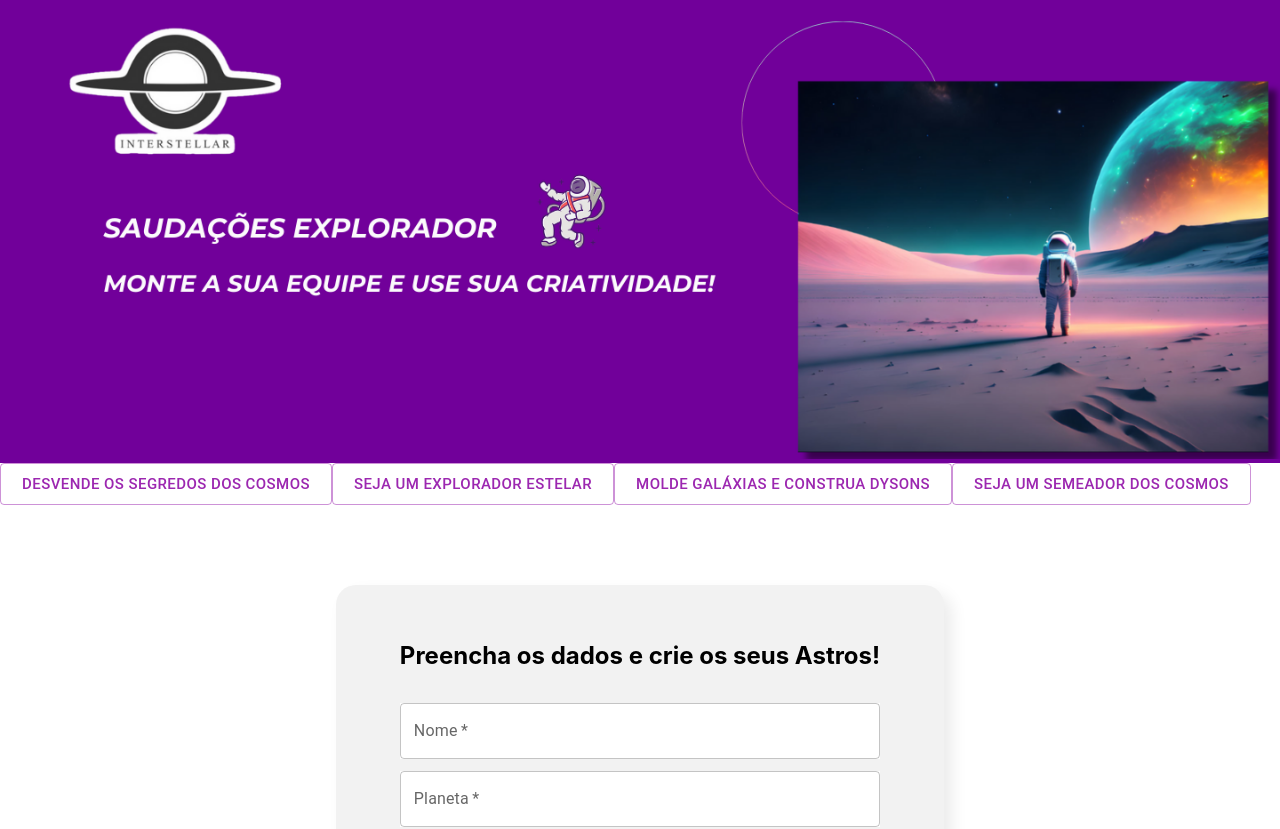
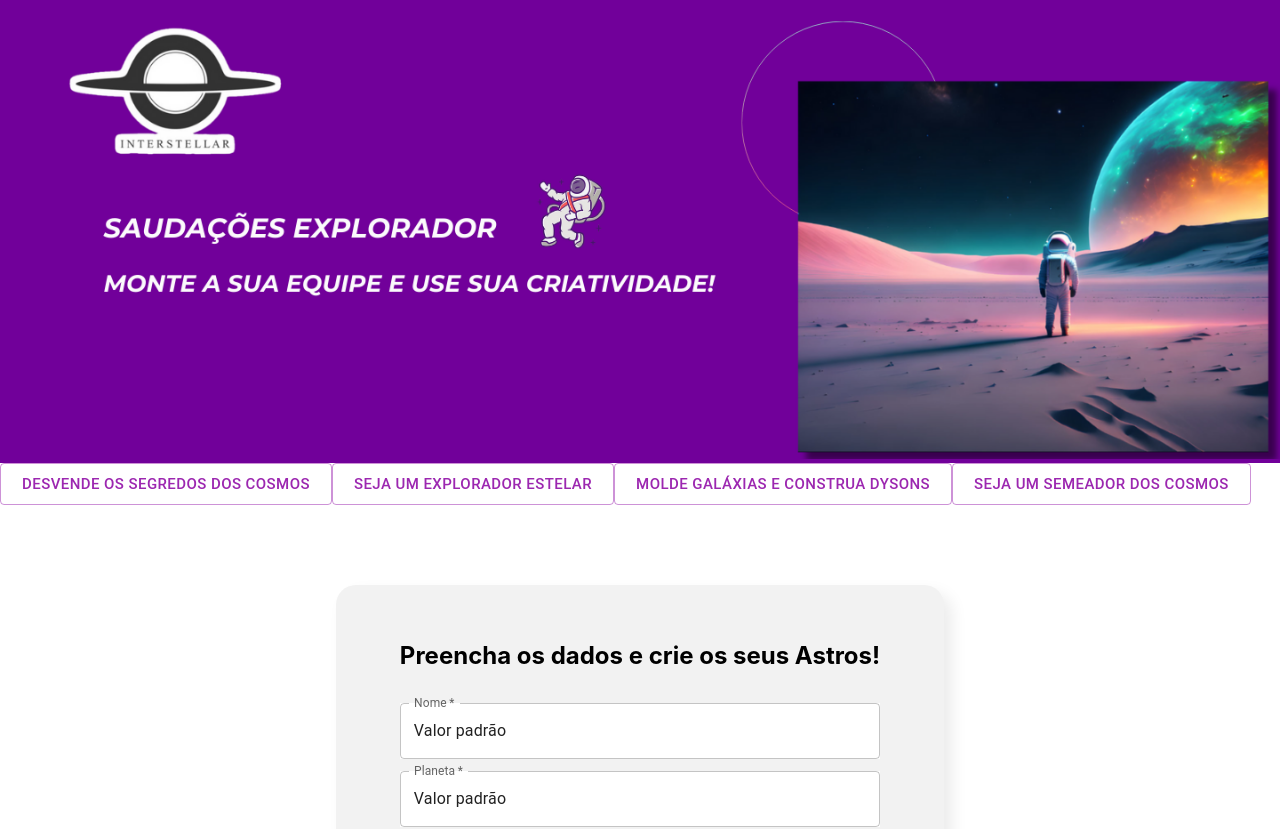
Before and after one commit to GuilhermeSerafim/interestelar, a React (Create React App) app: page / in a window 1280 px wide. Shown: the top 829 px of the page. Built offline with nearby package versions, Linux system fonts and the light colour scheme.

Commit message:
Entendo conceito de estados com o hook useState

```diff
--- a/src/componentes/TextField/index.jsx
+++ b/src/componentes/TextField/index.jsx
@@ -1,9 +1,22 @@
+import { useState } from 'react';
 import './TextField.css';
 import MUITextField from '@mui/material/TextField';
 const TextField = (props) => {
+
+    // valor - valor atual
+    // setValor - função cheia de mecanismo, no qual o react entende que deve renderizar o componente
+    const [valor, setValor] = useState("Valor padrão");
+
+    const aoDigitado = (e) => {
+        console.log(valor);
+        setValor(e.target.value);
+    }
+
     return (
         <div className="campo-texto">
             <MUITextField
+                onChange={aoDigitado}
+                value={valor}
                 fullWidth
                 id="outlined-basic"
                 error={props.error}
```
Also changed, not shown: src/componentes/BtCreateAstro/index.jsx (+7 -1 lines), src/componentes/SelectTeam/index.jsx (indentation only).
